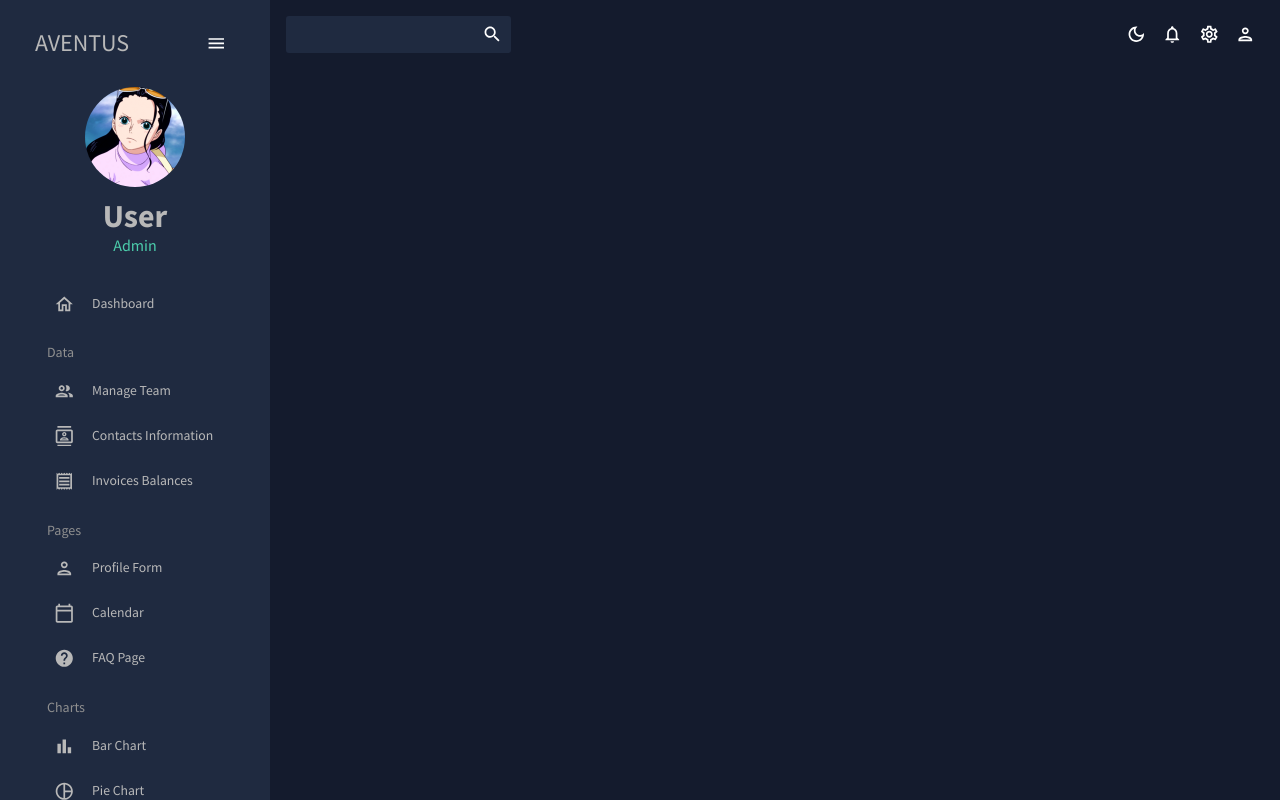
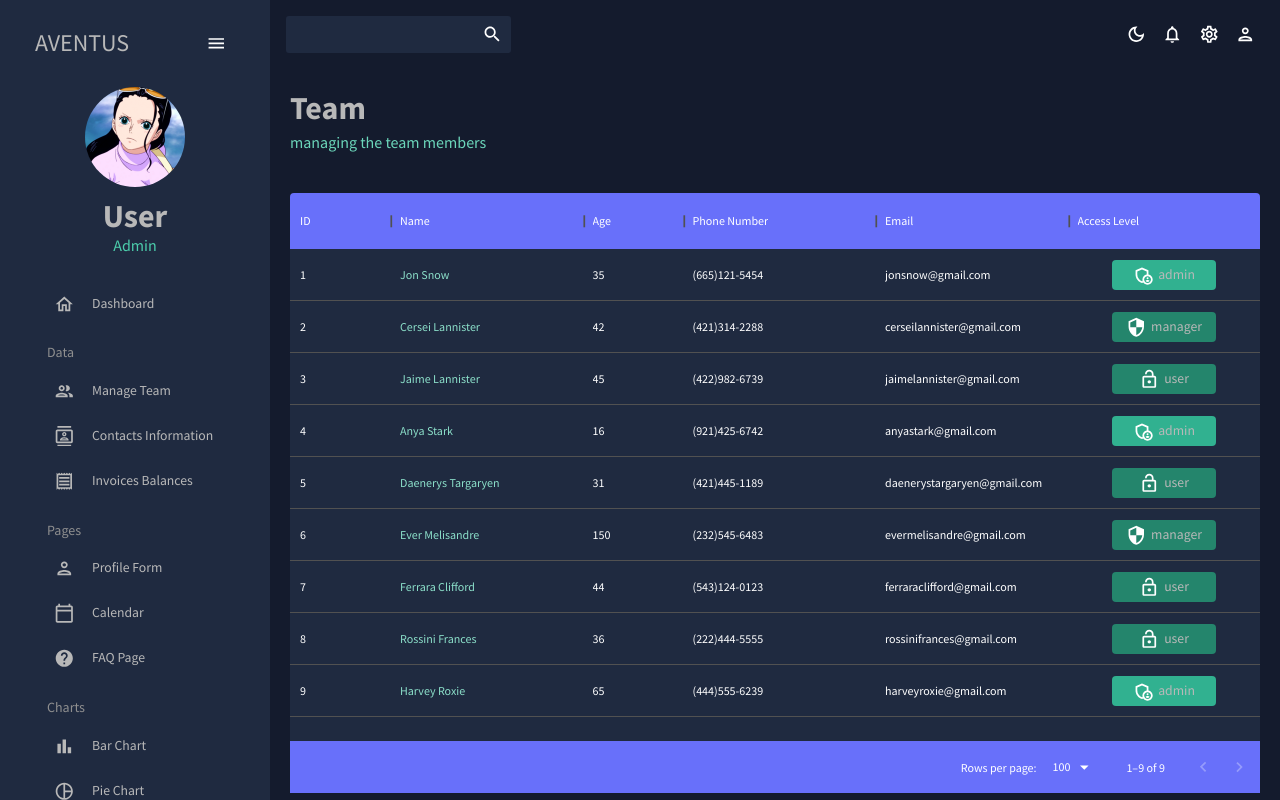
Before and after one commit to 8dmartin4/Aventus-Admin, a React (Create React App) app: page /team in a window 1280 px wide. Built offline with nearby package versions, Linux system fonts and the light colour scheme.

Commit message:
added contacts/team pages

```diff
--- a/src/App.js
+++ b/src/App.js
@@ -4,7 +4,8 @@
 import Topbar from './scenes/global/Topbar';
 import Sidebar from './scenes/global/Sidebar';
 import Dashboard from './scenes/dashboard';
-// import Team from './scenes/team';
+import Team from './scenes/team';
+import Contacts from './scenes/contacts';
 // import FAQ from './scenes/faq';
 // import Line from './scenes/line';
 // import Bar from './scenes/bar';
@@ -23,7 +24,8 @@
             <Topbar />
             <Routes>
               <Route path='/' element={<Dashboard/>}/>
-              {/*<Route path='/team' element={<Team/>}/>*/}
+              <Route path='/team' element={<Team/>}/>
+              <Route path='/contacts' element={<Contacts/>}/>
               {/*<Route path='/faq' element={<FAQ/>}/>*/}
               {/*<Route path='/line' element={<Line/>}/>*/}
               {/*<Route path='/bar' element={<Bar/>}/>*/}
--- /dev/null
+++ b/src/components/header.jsx
@@ -0,0 +1,28 @@
+import { Typography, Box, useTheme } from '@mui/material';
+import { tokens } from '../theme';
+
+const Header = ({ title, subtitle }) => {
+	const theme = useTheme();
+	const colors = tokens(theme.palette.mode);
+
+	return (
+		<Box mb='30px'>
+			<Typography
+				variant='h2'
+				color={colors.gray[100]}
+				fontWeight='bold'
+				sx={{mb : '5px'}}
+			>
+				{title}
+			</Typography>
+			<Typography
+				variant='h5'
+				color={colors.greenAccent[400]}
+			>
+				{subtitle}
+			</Typography>
+		</Box>
+	)
+}
+
+export default Header;
--- /dev/null
+++ b/src/scenes/contacts/index.jsx
@@ -0,0 +1,96 @@
+import { Box, useTheme } from '@mui/material';
+import { DataGrid, GridToolbar } from '@mui/x-data-grid';
+import { tokens } from '../../theme';
+import { mockDataContacts } from '../../data/mockData';
+import Header from '../../components/header';
+
+const Contacts = () => {
+	const theme = useTheme();
+	const colors = tokens(theme.palette.mode);
+
+	const columns = [
+		{ field: 'id', headerName: 'ID', flex: 0.5 },
+		{ field: 'registrarId', headerName: 'Registrar ID'},
+		{
+			field: 'name',
+			headerName: 'Name',
+			flex: 1,
+			cellClassName: 'name-column--cell'
+		},
+		{
+			field: 'age',
+			headerName: 'Age',
+			type: 'number',
+			headerAlign: 'left',
+			align: 'left'
+		},
+		{
+			field: 'phone',
+			headerName: 'Phone Number',
+			flex: 1
+		},
+		{
+			field: 'email',
+			headerName: 'Email',
+			flex: 1
+		},
+		{
+			field: 'address',
+			headerName: 'Address',
+			flex: 1
+		},
+		{
+			field: 'city',
+			headerName: 'City',
+			flex: 1
+		},
+		{
+			field: 'zipCode',
+			headerName: 'ZipCode',
+			flex: 1
+		}
+	];
+
+	return (
+		<Box m='20px'>
+			<Header title='Contacts' subtitle='List of Contacts' />
+			<Box
+				m='40px 0 0 0'
+				height='75vh'
+				sx={{
+					'& .MuiDataGrid-root': {
+						border: 'none'
+					},
+					'& .MuiDataGrid-cell': {
+						borderBottom: 'none'
+					},
+					'& .name-column--cell': {
+						color: colors.greenAccent[300]
+					},
+					'& .MuiDataGrid-columnHeaders': {
+						backgroundColor: colors.blueAccent[500],
+						borderBottom: 'none'
+					},
+					'& .MuiDataGrid-virtualScroller': {
+						backgroundColor: colors.primary[400]
+					},
+					'& .MuiDataGrid-footerContainer': {
+						borderTop: 'none',
+						backgroundColor: colors.blueAccent[500]
+					},
+					'& .MuiDataGrid-toolbarContainer .MuiButton-text': {
+						color: `${colors.gray[100]} !important`
+					}
+				}}
+			>
+				<DataGrid
+					rows={mockDataContacts}
+					columns={columns}
+					components={{ Toolbar: GridToolbar }}
+				/>
+			</Box>
+		</Box>
+	)
+};
+
+export default Contacts;
--- a/src/scenes/dashboard/index.jsx
+++ b/src/scenes/dashboard/index.jsx
@@ -1,8 +1,18 @@
-
+import { Box } from '@mui/material';
+import Header from '../../components/header';
 
 const Dashboard = () => {
-	return
-		<div> Dashboard </div>;
+	return (
+		<Box m='20px'>
+			<Box
+				display='flex'
+				justifyContent='space-between'
+				alignItems='center'
+			>
+				<Header title='Dashboard' subtitle='Welcome to your dashboard'/>
+			</Box>
+		</Box>
+	)
 };
 
 export default Dashboard;
--- /dev/null
+++ b/src/scenes/team/index.jsx
@@ -0,0 +1,108 @@
+import { Box, Typography, useTheme } from '@mui/material';
+import { DataGrid } from '@mui/x-data-grid';
+import { tokens } from '../../theme';
+import { mockDataTeam } from '../../data/mockData';
+import AdminPanelSettingsOutlinedIcon from '@mui/icons-material/AdminPanelSettingsOutlined';
+import LockOpenOutlinedIcon from '@mui/icons-material/LockOpenOutlined';
+import SecurityOutlinedIcon from '@mui/icons-material/SecurityOutlined';
+import Header from '../../components/header';
+
+const Team = () => {
+	const theme = useTheme();
+	const colors = tokens(theme.palette.mode);
+
+	const columns = [
+		{ field: 'id', headerName: 'ID' },
+		{
+			field: 'name',
+			headerName: 'Name',
+			flex: 1,
+			cellClassName: 'name-column--cell'
+		},
+		{
+			field: 'age',
+			headerName: 'Age',
+			type: 'number',
+			headerAlign: 'left',
+			align: 'left'
+		},
+		{
+			field: 'phone',
+			headerName: 'Phone Number',
+			flex: 1
+		},
+		{
+			field: 'email',
+			headerName: 'Email',
+			flex: 1
+		},
+		{
+			field: 'acess',
+			headerName: 'Access Level',
+			flex: 1,
+			renderCell: ({row: { access }}) => {
+				return (
+					<Box
+						width='60%'
+						m='0 auto'
+						p='5px'
+						display='flex'
+						justifyContent='center'
+						backgroundColor={
+							access === 'admin'
+								? colors.greenAccent[600]
+								: colors.greenAccent[700]
+						}
+						borderRadius='4px'
+					>
+						{access === 'admin' && <AdminPanelSettingsOutlinedIcon />}
+						{access === 'manager' && <SecurityOutlinedIcon />}
+						{access === 'user' && <LockOpenOutlinedIcon />}
+						<Typography color={colors.gray[100]} sx={{ ml: '5px'}}>
+							{access}
+						</Typography>
+					</Box>
+				)
+			}
+		}
+	]
+
+	return (
+		<Box m='20px'>
+			<Header title='Team' subtitle='managing the team members' />
+			<Box
+				m='40px 0 0 0'
+				height='75vh'
+				sx={{
+					'& .MuiDataGrid-root': {
+						border: 'none'
+					},
+					'& .MuiDataGrid-cell': {
+						borderBottom: 'none'
+					},
+					'& .name-column--cell': {
+						color: colors.greenAccent[300]
+					},
+					'& .MuiDataGrid-columnHeaders': {
+						backgroundColor: colors.blueAccent[500],
+						borderBottom: 'none'
+					},
+					'& .MuiDataGrid-virtualScroller': {
+						backgroundColor: colors.primary[400]
+					},
+					'& .MuiDataGrid-footerContainer': {
+						borderTop: 'none',
+						backgroundColor: colors.blueAccent[500]
+					}
+				}}
+			>
+				<DataGrid
+					rows={mockDataTeam}
+					columns={columns}
+				/>
+			</Box>
+		</Box>
+	)
+};
+
+export default Team;
--- a/src/theme.js
+++ b/src/theme.js
@@ -85,7 +85,7 @@
 		  700: '#3A4E82',
 		  600: '#2D3D65',
 		  500: '#212C49',
-		  400: '#141B2D',
+		  400: '#899bc9',
 		  300: '#030406',
 		  200: '#000000',
 		  100: '#000000',
```
